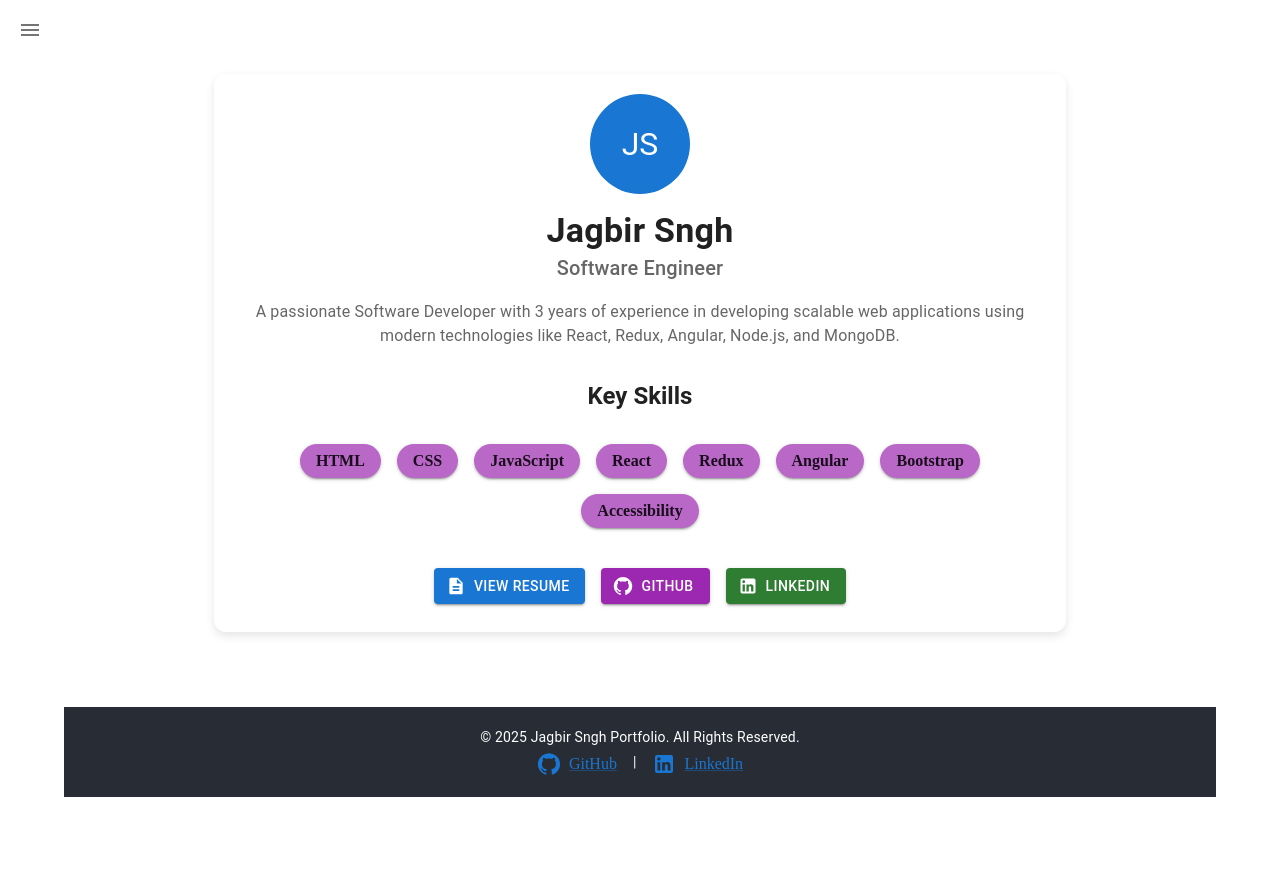
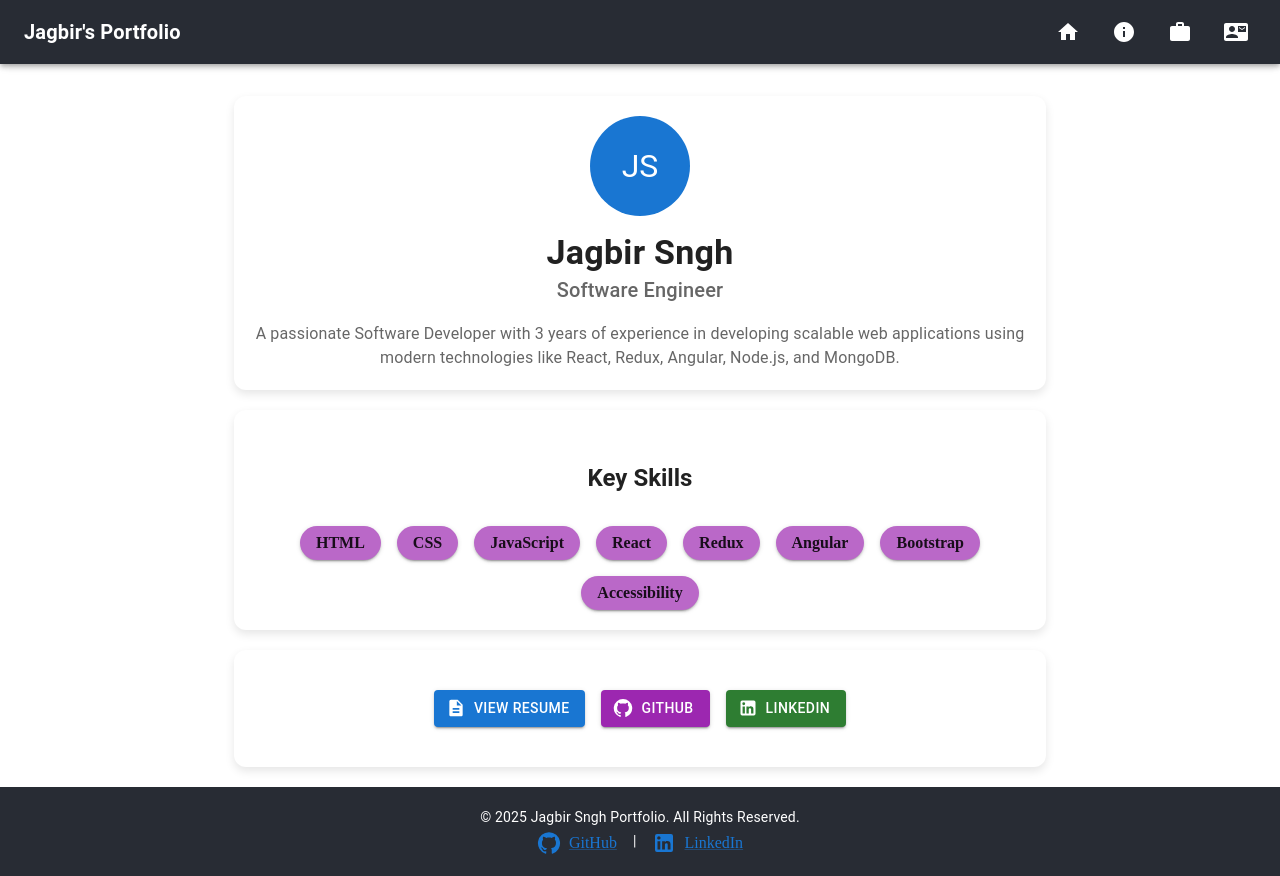
Before and after one commit to jagbirsaini95/portfolio-react-app, a React (Vite) app: page / in a window 1280 px wide. Before the commit the page ends 816 px from the top, so only its background shows below. Built offline with nearby package versions, Linux system fonts and the light colour scheme.

Commit message:
design fixes and UI

```diff
--- a/src/components/AminatedCard.tsx
+++ b/src/components/AminatedCard.tsx
@@ -3,7 +3,7 @@ import { Card, styled } from "@mui/material";
 // Styled Card with CSS animations
 export const AnimatedCard = styled(Card)<{ customStyle?: object }>(({ customStyle }) => ({
     ...customStyle,
-    margin: "30px 0px",
+    margin: "20px",
     borderRadius: 12,
     boxShadow: "0px 4px 10px rgba(0, 0, 0, 0.1)",
     transition: "transform 0.3s ease-in-out, box-shadow 0.3s ease-in-out",
--- a/src/components/Footer.tsx
+++ b/src/components/Footer.tsx
@@ -8,6 +8,7 @@ const Footer = () => {
             sx={{
                 backgroundColor: '#282c34',
                 color: 'white',
+                marginTop: '20px',
                 padding: '20px 0',
                 textAlign: 'center',
             }}
--- a/src/components/Sidebar.tsx
+++ b/src/components/Sidebar.tsx
@@ -1,12 +1,31 @@
 import { useState } from "react";
-import { Drawer, List, ListItem, ListItemIcon, ListItemText, IconButton, Divider, ListItemButton } from "@mui/material";
+import {
+    AppBar,
+    Toolbar,
+    Typography,
+    IconButton,
+    Drawer,
+    List,
+    ListItem,
+    ListItemIcon,
+    ListItemText,
+    Divider,
+    ListItemButton,
+    Box,
+    useMediaQuery,
+} from "@mui/material";
 import { Home, Info, Work, ContactMail, Menu } from "@mui/icons-material";
+import { useTheme } from "@mui/material/styles";
 import { useNavigate } from "react-router-dom";
 import { myInfo } from "../assets/constants";
 
 const Sidebar = () => {
     const [open, setOpen] = useState(false);
     const navigate = useNavigate();
+    const theme = useTheme();
+
+    // Detect screen size
+    const isMobile = useMediaQuery(theme.breakpoints.down("md")); // Mobile: md and below (<=960px)
 
     const toggleDrawer = () => {
         setOpen(!open);
@@ -26,25 +45,50 @@ const Sidebar = () => {
 
     return (
         <>
+            {/* Mobile Sidebar */}
+            {isMobile ? (
+                <>
                     <IconButton onClick={toggleDrawer} sx={{ position: "fixed", top: 10, left: 10, zIndex: 1 }}>
                         <Menu />
                     </IconButton>
 
-            <Drawer anchor="left" open={open} onClose={toggleDrawer}>
-                <List sx={{ width: 250 }}>
+                    <Drawer anchor="left" open={open} onClose={toggleDrawer} sx={{
+                        "& .MuiDrawer-paper": {
+                            backgroundColor: "#282c34",
+                        },
+                    }}>
+                        <List sx={{ width: 250, color: 'white' }}>
                             <ListItem>
                                 <ListItemText primary={myInfo.name.trim().split(' ')[0].concat("'s Portfolio")} sx={{ fontWeight: "bold", textAlign: "center" }} />
                             </ListItem>
                             <Divider />
                             {menuItems.map((item, index) => (
                                 <ListItemButton key={index} onClick={() => handleNavigation(item.path)}>
-                            <ListItemIcon>{item.icon}</ListItemIcon>
+                                    <ListItemIcon sx={{ color: 'white' }}>{item.icon}</ListItemIcon>
                                     <ListItemText primary={item.text} />
                                 </ListItemButton>
                             ))}
                         </List>
                     </Drawer>
                 </>
+            ) : (
+                // Navbar for Tabs & Laptops
+                <AppBar position="static" sx={{ backgroundColor: "#282c34", position: 'sticky', top: 0, zIndex: 1 }}>
+                    <Toolbar>
+                        <Typography variant="h6" sx={{ flexGrow: 1, fontWeight: "bold" }}>
+                            {myInfo.name.trim().split(" ")[0].concat("'s Portfolio")}
+                        </Typography>
+                        <Box sx={{ display: "flex", gap: 2 }}>
+                            {menuItems.map((item, index) => (
+                                <IconButton key={index} color="inherit" onClick={() => navigate(item.path)}>
+                                    {item.icon}
+                                </IconButton>
+                            ))}
+                        </Box>
+                    </Toolbar>
+                </AppBar>
+            )}
+        </>
     );
 };
 
--- a/src/pages/Home.tsx
+++ b/src/pages/Home.tsx
@@ -30,7 +30,8 @@ const Home = () => {
                 <Typography variant="body1" color="textSecondary" sx={{ mt: 2 }}>
                     {myInfo.description}
                 </Typography>
-
+            </AnimatedCard>
+            <AnimatedCard customStyle={{ padding: "20px", textAlign: 'center' }}>
                 {/* Skills Section */}
                 <Box sx={{ mt: 4 }}>
                     <Typography variant="h5" fontWeight="bold">
@@ -55,9 +56,10 @@ const Home = () => {
                         ))}
                     </Grid>
                 </Box>
-
+            </AnimatedCard>
+            <AnimatedCard customStyle={{ padding: "0px", textAlign: 'center' }}>
                 {/* Buttons */}
-                <Box sx={{ mt: 4 }}>
+                <Box sx={{ m: 4 }}>
                     <Button
                         variant="contained"
                         color="primary"
--- a/src/router.tsx
+++ b/src/router.tsx
@@ -1,34 +1,23 @@
 import { BrowserRouter as Router, Routes, Route } from "react-router-dom";
-import { Box, Container, } from "@mui/material"
 import Aboutme from "./pages/Aboutme"
 import Footer from "./components/Footer";
 import Sidebar from "./components/Sidebar";
 import Home from "./pages/Home";
 import Projects from "./pages/Projects";
 import Contact from "./pages/Contact";
+import './styles/index.css'
 
 const AppRouter = () => {
     return (
         <Router>
-            <Container sx={{
-                display: "flex",
-                flexDirection: "column",
-                minHeight: "100vh",
-                justifyContent: "space-around"
-            }}>
             <Sidebar />
-                <Box sx={{
-                    padding: '2%'
-                }} >
             <Routes>
                 <Route path="/" element={<Home />} />
                 <Route path="/about" element={<Aboutme />} />
                 <Route path="/projects" element={<Projects />} />
                 <Route path="/contact" element={<Contact />} />
             </Routes>
-                </Box>
             <Footer />
-            </Container>
         </Router >
     );
 };
--- a/src/styles/index.css
+++ b/src/styles/index.css
@@ -0,0 +1,8 @@
+* {
+    margin: 0;
+    padding: 0;
+}
+
+.MuiDrawer-paper {
+    background-color: "#282c34"
+}
```
Lines whose indentation alone changed are shown as unchanged.
